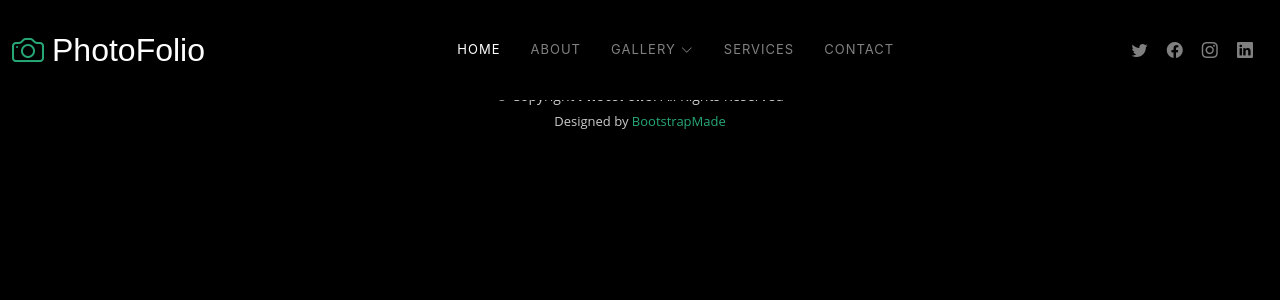
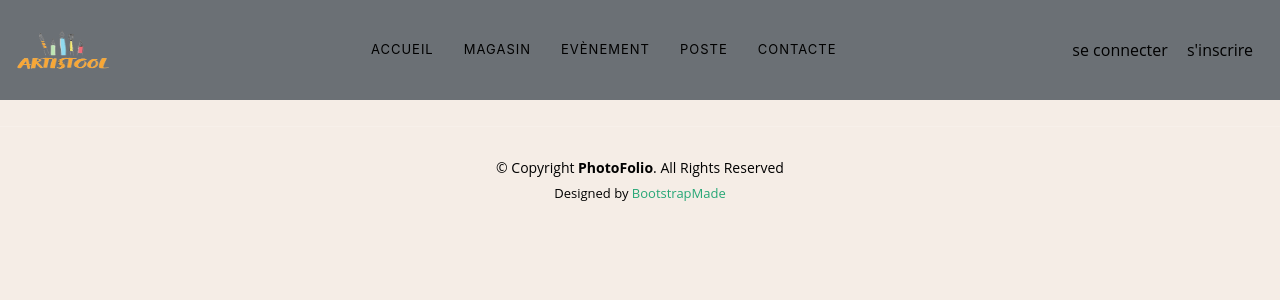
Before and after one commit to OnsFidha/pidev, a Symfony app: template templates/base.html.twig in a window 1280 px wide. Shown: the top 300 px of the page. Run offline with Twig, Linux system fonts and the light colour scheme; the template is opened without the code that fills it, so the values that code supplies are empty; some libraries are stand-ins or nearby versions.

Commit message:
v1.2 avec modif de css

```diff
--- a/public/css/main.css
+++ b/public/css/main.css
@@ -19,9 +19,9 @@
 
 /* Colors */
 :root {
-  --color-default: #fafafa;
+  --color-default: #000000;
   --color-primary: #27a776;
-  --color-secondary: #161718;
+  --color-secondary: #000000;
 }
 
 /* Smooth scroll behavior */
@@ -35,7 +35,7 @@
 body {
   font-family: var(--font-default);
   color: var(--color-default);
-  background-color: #000;
+  background-color: #F5EDE6;
 }
 
 a {
@@ -286,7 +286,7 @@ h6 {
   transition: all 0.5s;
   z-index: 997;
   padding: 30px 0;
-  background-color: #000;
+  background-color: #6b7075;
 }
 
 .header .logo {
@@ -302,7 +302,7 @@ h6 {
   font-size: 32px;
   margin: 0;
   font-weight: 400;
-  color: #fff;
+  color: #000000;
   font-family: var(--font-secondary);
 }
 
@@ -327,7 +327,7 @@ h6 {
 }
 
 .header .header-social-links a {
-  color: rgba(255, 255, 255, 0.5);
+  color: #000000;
   padding-left: 15px;
   display: inline-block;
   line-height: 0px;
@@ -1250,14 +1250,14 @@ h6 {
 
 .footer .copyright {
   text-align: center;
-  color: rgba(255, 255, 255, 0.8);
+  color: #000;
 }
 
 .footer .credits {
   padding-top: 6px;
   text-align: center;
   font-size: 13px;
-  color: rgba(255, 255, 255, 0.8);
+  color: #000;
 }
 
 .footer .credits a {
--- a/templates/base.html.twig
+++ b/templates/base.html.twig
@@ -29,49 +29,31 @@
 
         <a href="index.html" class="logo d-flex align-items-center  me-auto me-lg-0">
             <!-- Uncomment the line below if you also wish to use an image logo -->
-            <!-- <img src="assets/img/logo.png" alt=""> -->
-            <i class="bi bi-camera"></i>
-            <h1>PhotoFolio</h1>
+            <img src={{asset('img/logo.png')}} alt="" width="100" height="300">
+
         </a>
 
         <nav id="navbar" class="navbar">
             <ul>
-            <li><a href="index.html" class="active">Home</a></li>
-            <li><a href="about.html">About</a></li>
-            <li class="dropdown"><a href="#"><span>Gallery</span> <i class="bi bi-chevron-down dropdown-indicator"></i></a>
-                <ul>
-                <li><a href="gallery.html">Nature</a></li>
-                <li><a href="gallery.html">People</a></li>
-                <li><a href="gallery.html">Architecture</a></li>
-                <li><a href="gallery.html">Animals</a></li>
-                <li><a href="gallery.html">Sports</a></li>
-                <li><a href="gallery.html">Travel</a></li>
-                <li class="dropdown"><a href="#"><span>Sub Menu</span> <i class="bi bi-chevron-down dropdown-indicator"></i></a>
-                    <ul>
-                    <li><a href="#">Sub Menu 1</a></li>
-                    <li><a href="#">Sub Menu 2</a></li>
-                    <li><a href="#">Sub Menu 3</a></li>
-                    </ul>
-                </li>
-                </ul>
-            </li>
-            <li><a href="services.html">Services</a></li>
-            <li><a href="contact.html">Contact</a></li>
+            <li><a href="index.html" class="active">Accueil</a></li>
+            <li><a href="about.html">Magasin</a></li>
+            <li><a href="#"> Evènement</a></li>
+            <li><a href="services.html">Poste</a></li>
+            <li><a href="contact.html">Contacte</a></li>
             </ul>
         </nav>
 
         <div class="header-social-links">
-            <a href="#" class="twitter"><i class="bi bi-twitter"></i></a>
-            <a href="#" class="facebook"><i class="bi bi-facebook"></i></a>
-            <a href="#" class="instagram"><i class="bi bi-instagram"></i></a>
-            <a href="#" class="linkedin"><i class="bi bi-linkedin"></i></i></a>
+
+            <a href="#"  class="">se connecter</a>
+            <a href="#"   class="">s'inscrire</a>
         </div>
         <i class="mobile-nav-toggle mobile-nav-show bi bi-list"></i>
         <i class="mobile-nav-toggle mobile-nav-hide d-none bi bi-x"></i>
 
         </div>
     </header>
-
+<br><br><br><br>
     <footer id="footer" class="footer">
         <div class="container">
         <div class="copyright">
```
Also changed, not shown: other parts of public/css/main.css (+33 -33 lines), public/img/logo.png (added).
